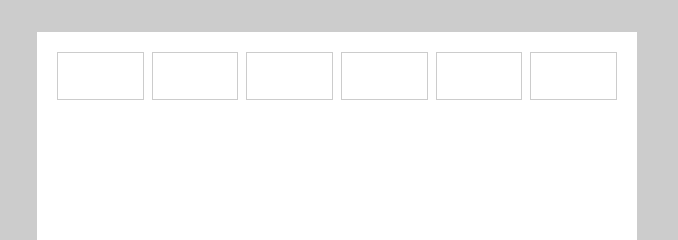
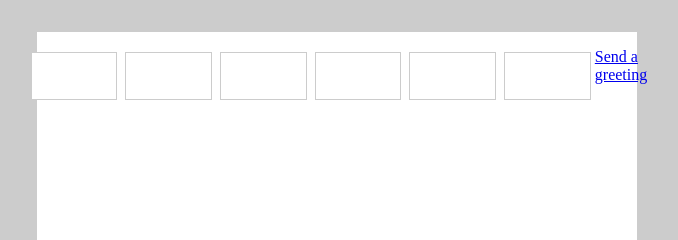
Before and after one commit to mattchiolino/chiolino.2023, a Jekyll site: the page sandbox/index.html, which Jekyll copies as it is, in a window 1280 px wide. Shown: the top 240 px of the page, without its empty margins (303-981 px from the left). Built offline with Jekyll 4.4.1, drawn with Linux system fonts in a browser that asks for light colours.

Commit message:
text link

```diff
--- a/sandbox/index.html
+++ b/sandbox/index.html
@@ -71,6 +71,7 @@
             <input type="text" maxlength="1" class="pin-input">
             <input type="text" maxlength="1" class="pin-input">
         </div>
+        <a href="sms:+11234567890?body=Your%20verification%20code%20is:%20123456">Send a greeting</a>
     </div>
 
     <script>
```
